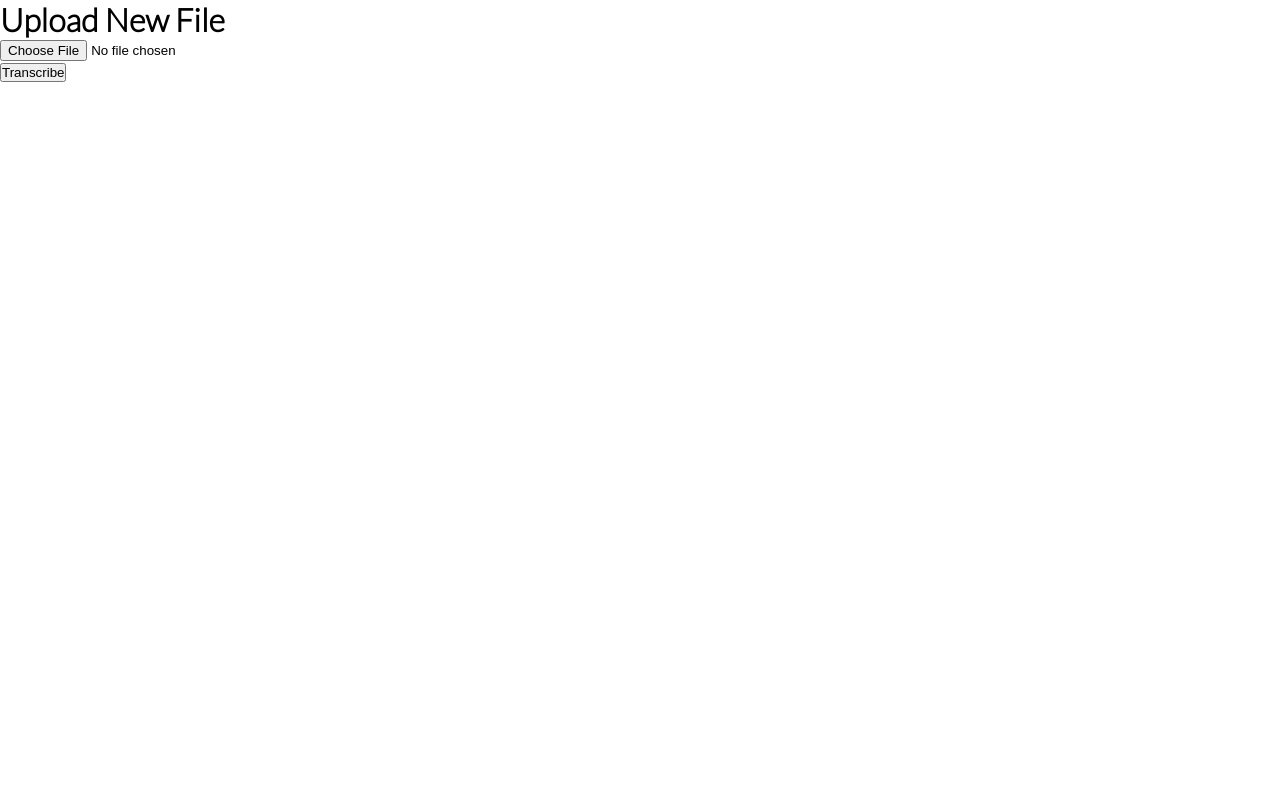
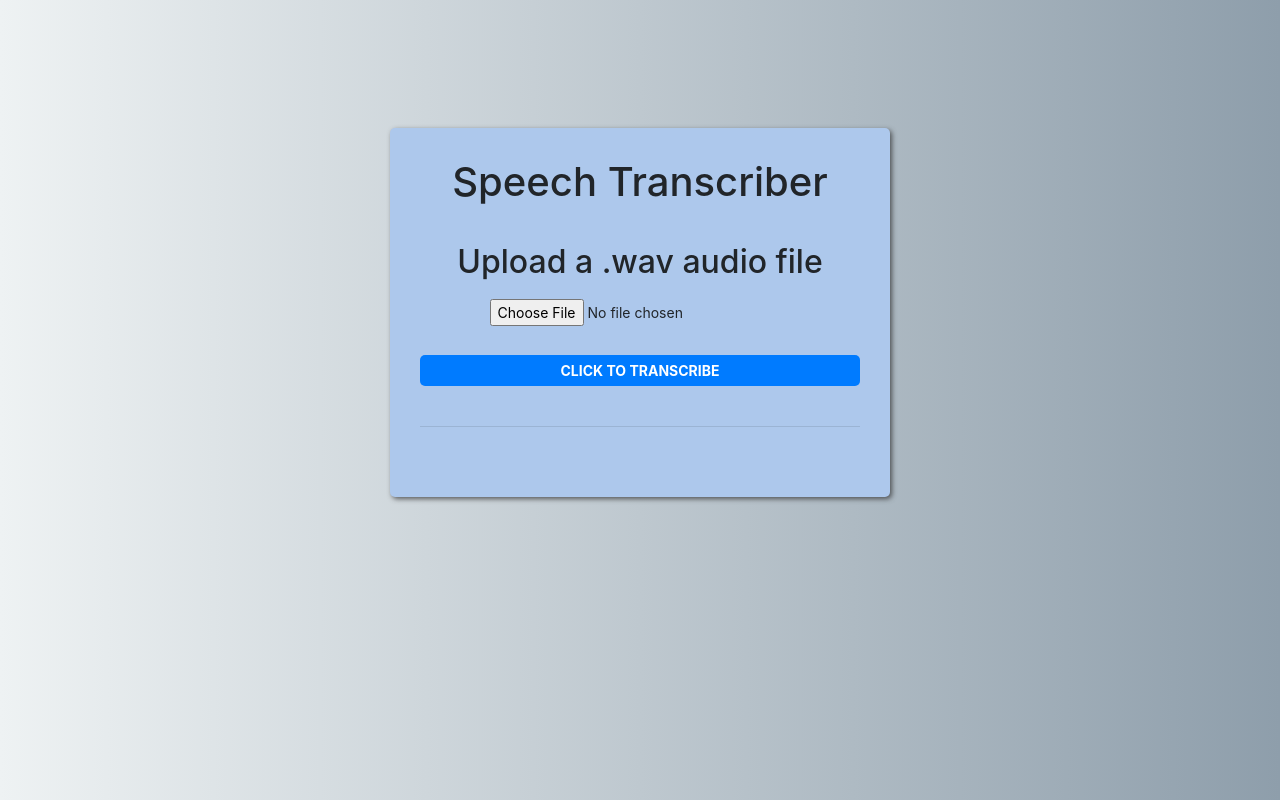
Before and after one commit to deeprony7/Speech-Recognition-Python, a Flask app: page / in a window 1280 px wide. Run offline with Flask 2, Linux system fonts and the light colour scheme; some libraries are stand-ins or nearby versions.

Commit message:
added css for styling

```diff
--- a/static/css/style.css
+++ b/static/css/style.css
@@ -8,4 +8,49 @@
 
 body {
     font-family: 'Lato',sans-serif;
+    height: 100vh;
+    width: 100%;
+    background: #8e9eab;  /* fallback for old browsers */
+    background: -webkit-linear-gradient(to right, #eef2f3, #8e9eab);  /* Chrome 10-25, Safari 5.1-6 */
+    background: linear-gradient(to right, #eef2f3, #8e9eab); /* W3C, IE 10+/ Edge, Firefox 16+, Chrome 26+, Opera 12+, Safari 7+ */
 }
+
+.wrapper {
+    display: flex;
+    justify-content: center;
+    align-items: center;
+    padding-top: 10%;
+
+}
+
+.speechContainer {
+    background-color:#ADC8EC;
+    display: inline-block;
+    padding: 30px;
+    width: 500px;
+    border-radius: 5px;
+    -webkit-box-shadow: 2px 2px 5px 0px rgba(50, 50, 50, 0.75);
+    -moz-box-shadow:    2px 2px 5px 0px rgba(50, 50, 50, 0.75);
+    box-shadow:         2px 2px 5px 0px rgba(50, 50, 50, 0.75);
+}
+
+input[type="file"],
+input[type="submit"] {
+    font-size: 14px;
+    padding: 5px 0;
+}
+
+input[type="submit"] {
+    width: 100%;
+    font-weight: bold;
+    color: #fff;
+    border: none;
+    border-radius: 5px;
+    text-transform: uppercase;
+}
+
+h2 {
+    padding: 5px 0;
+    font-size: 1.2rem;
+    text-align: center;
+}
--- a/templates/index.html
+++ b/templates/index.html
@@ -6,24 +6,32 @@
     <meta name="viewport" content="width=device-width, initial-scale=1.0">
     <title>Speech Recognition in Python</title>
     <link rel="stylesheet" href="{{url_for('static', filename='css/style.css')}}">
+    <link rel="stylesheet" href="https://stackpath.bootstrapcdn.com/bootstrap/4.5.2/css/bootstrap.min.css">
 </head>
 
 <body>
+    <div class="wrapper">
         <div class="speechContainer">
-        <h1>Upload New File</h1>
-        <form action="" method="post" enctype="multipart/form-data">
+            <h1 class="text-center">Speech Transcriber</h1>
+            <br>
+            <h2>Upload a .wav audio file</h2>
+            <form class="text-center" method="post" enctype="multipart/form-data">
                 <input type="file" name="file" />
+                <br><br>
+                <input class="bg-primary" type="submit" value="Click To Transcribe" />
+                <br><br>
+            </form>
+            <hr>
             <br>
-            <input type="submit" value="Transcribe" />
-        </form>
-
             {% if transcript != "" %}
             <div class="speechTranscript">
-            <h1>Transcript</h1>
+                <h2>Transcript</h2>
                 <p class="speechText">{{ transcript }}</p>
             </div>
             {% endif %}
         </div>
+    </div>
+
 </body>
 
 </html>
```
Lines whose indentation alone changed are shown as unchanged.
